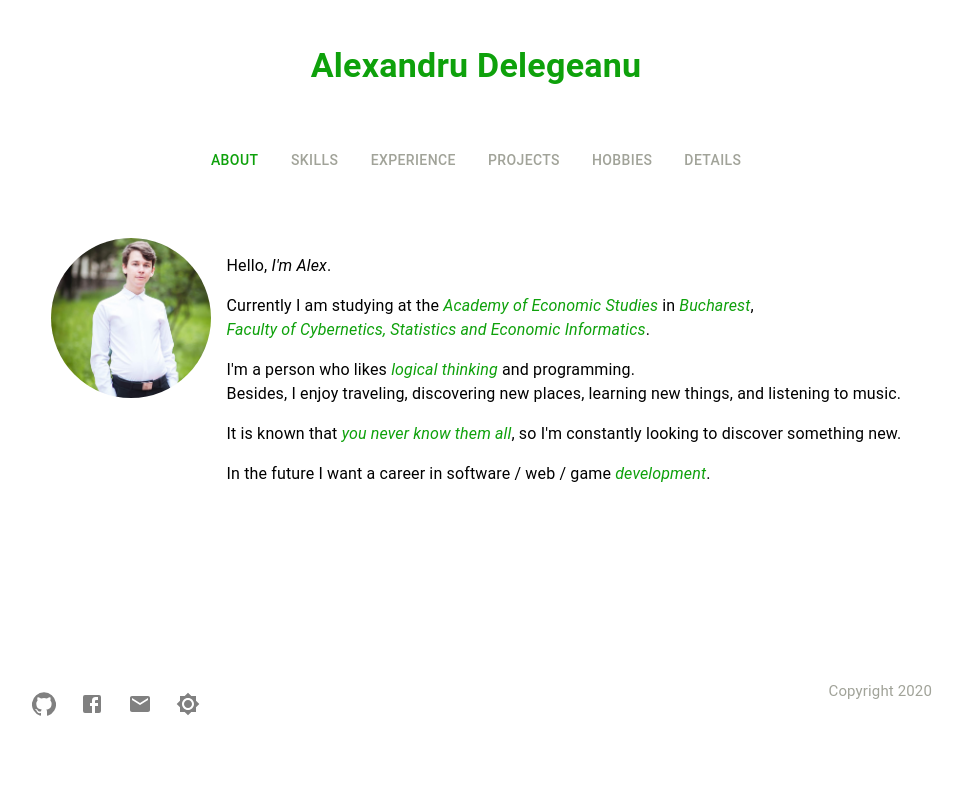
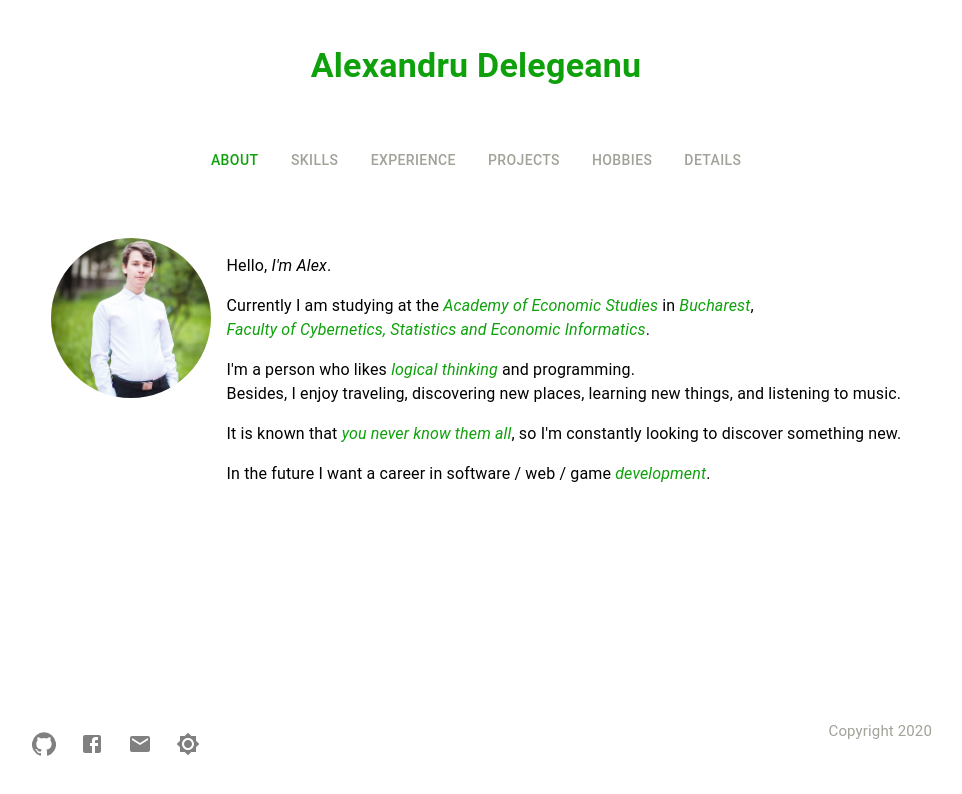
Before and after one commit to TheAncientOwl/personal-page, a React (Create React App) app: page / in a window 1280 px wide. Shown: the top 794 px of the page, without its empty margins (164-1126 px from the left). Built offline with nearby package versions, Linux system fonts and the light colour scheme.

Commit message:
increased minHeight by 5vh.

```diff
--- a/src/components/AppContent.jsx
+++ b/src/components/AppContent.jsx
@@ -8,7 +8,7 @@ const useStyles = makeStyles({
   root: {
     marginTop: '50px',
     textAlign: 'center',
-    minHeight: '50vh',
+    minHeight: '55vh',
   },
 });
 
```
